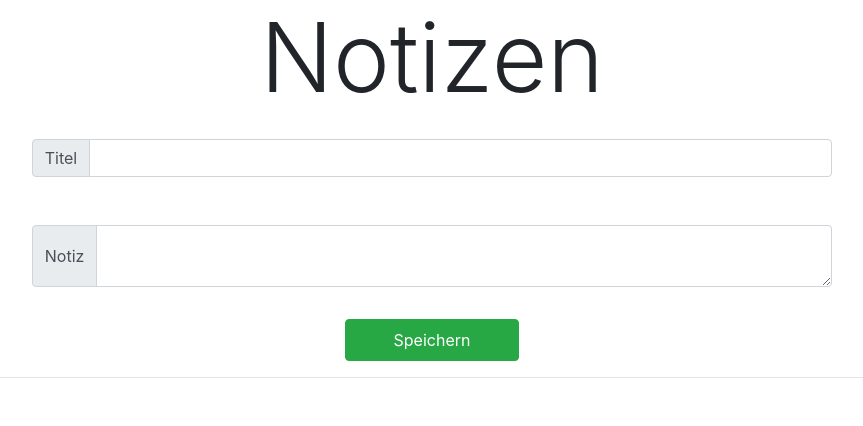
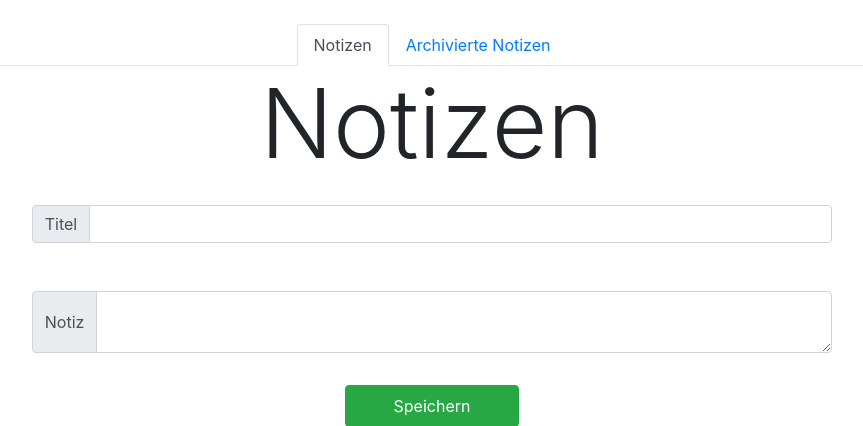
Before and after one commit to HAUDRAUFHAUN/wlke, a Django app: page /notes/ in a window 1280 px wide. Shown: the part 56-482 px from the top of the page, without its empty margins (208-1071 px from the left). Run offline with Django 3.2, Linux system fonts and the light colour scheme; a user stored in the database is signed in; data comes from the database, SQL or seed files in the repository; some libraries are stand-ins or nearby versions.

Commit message:
update notes area: add navigation; create and link page for archived notes

```diff
--- a/wlke/notes/urls.py
+++ b/wlke/notes/urls.py
@@ -4,6 +4,8 @@ from . import views
 urlpatterns = [
     path('', views.index),
     path('edit/<int:note_id>/', views.edit),
+    path('archived/', views.archived),
     path('archive/<int:note_id>/', views.archive),
+    path('dearchive/<int:note_id>/', views.dearchive),
     path('delete/<int:note_id>/', views.delete),
 ]
--- a/wlke/notes/views.py
+++ b/wlke/notes/views.py
@@ -29,6 +29,12 @@ def edit(request, note_id):
 def archive(request, note_id):
     note = Notiz.objects.all().filter(id=note_id)
     note.update(archived=True)
+    return HttpResponseRedirect('/notes/archived')
+
+
+def dearchive(request, note_id):
+    note = Notiz.objects.all().filter(id=note_id)
+    note.update(archived=False)
     return HttpResponseRedirect('/notes/')
 
 
@@ -37,3 +43,7 @@ def delete(request, note_id):
     note.delete()
 
     return HttpResponseRedirect("/notes/")
+
+
+def archived(request):
+    return render(request, "notes/notes_archived.html")
--- a/wlke/templates/notes/notes_index.html
+++ b/wlke/templates/notes/notes_index.html
@@ -1,5 +1,17 @@
 {% extends 'base_storage.html' %} {% block titel %}Notizen{% endblock %}
 {% block content %}
+<br>
+<!--Bootstrap Navigation-->
+<ul class="nav nav-tabs justify-content-center">
+  <li class="nav-item">
+    <a class="nav-link active" href="/notes/">Notizen</a>
+  </li>
+  <li class="nav-item">
+    <a class="nav-link" href="/notes/archived/">Archivierte Notizen</a>
+  </li>
+  <br>
+</ul>
+
 <div class="text-center">
   <h1 class="text-center display-1">Notizen</h1>
 </div>
```
Also changed, not shown: wlke/templates/notes/notes_archived.html (+16 -5 lines).
